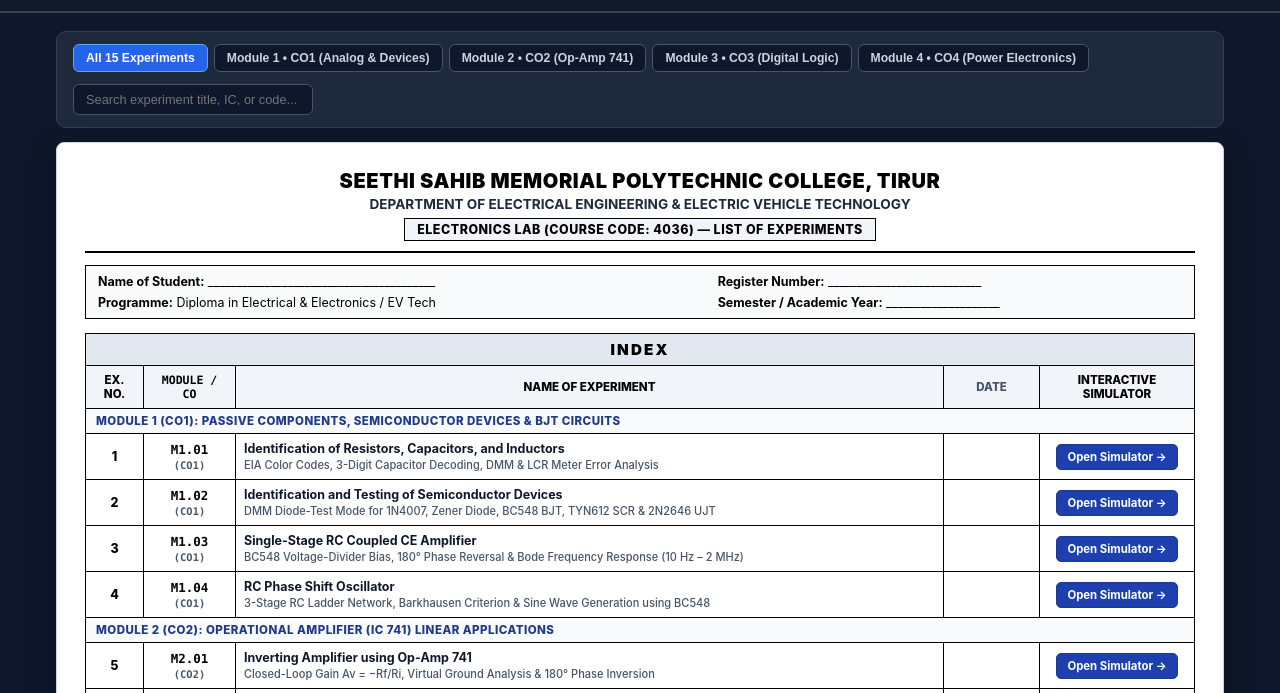
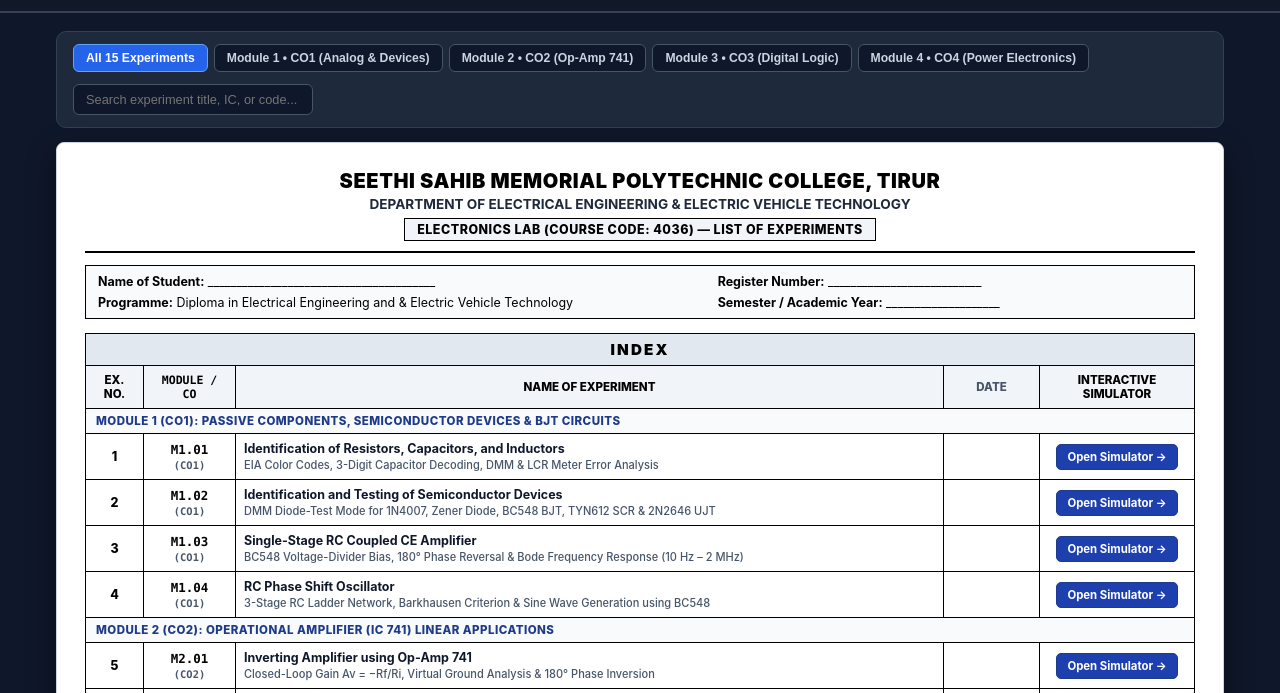
Before and after one commit to theknurdlab/4036_electronics_lab, a plain HTML site: page index.html in a window 1280 px wide. Shown: the part 75-768 px from the top of the page. Drawn offline with Linux system fonts and the light colour scheme.

Commit message:
Add files via upload

```diff
--- a/index.html
+++ b/index.html
@@ -370,7 +370,7 @@
       <div class="student-meta-box">
         <div><strong>Name of Student:</strong> ________________________________________</div>
         <div><strong>Register Number:</strong> ___________________________</div>
-        <div><strong>Programme:</strong> Diploma in Electrical &amp; Electronics / EV Tech</div>
+        <div><strong>Programme:</strong> Diploma in Electrical Engineering and &amp; Electric Vehicle Technology</div>
         <div><strong>Semester / Academic Year:</strong> ____________________</div>
       </div>
 
```
